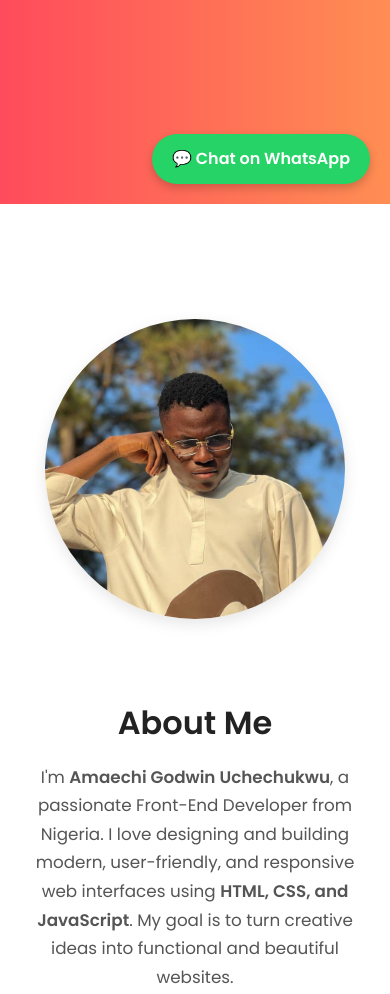
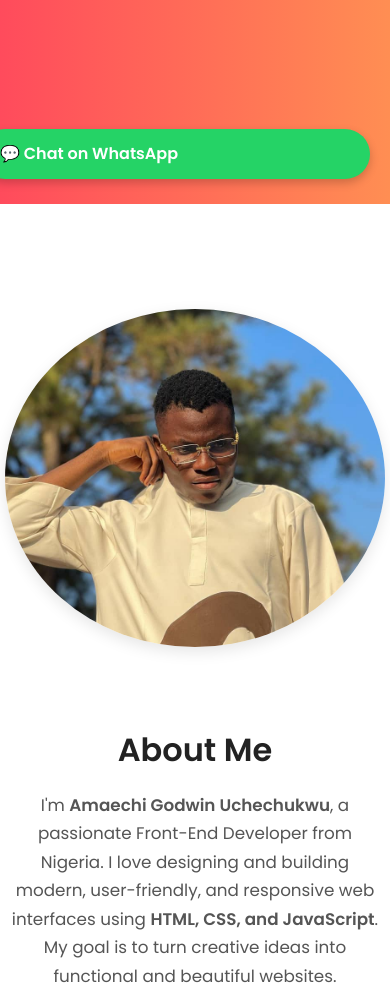
Before and after one commit to Uchech73864/Godwin.A, a plain HTML site: page index.html in a window 390 px wide. Shown: the part 640-1634 px from the top of the page. Drawn offline with Linux system fonts and the light colour scheme.

Commit message:
Add responsive CSS for mobile devices

```diff
--- a/style.css
+++ b/style.css
@@ -28,7 +28,7 @@ header {
 .container {
     width: 90%;
     max-width: 1200px;
-    margin: auto;
+    margin: 0 auto;
     display: flex;
     align-items: center;
     justify-content: space-between;
@@ -125,8 +125,8 @@ header {
 }
 
 .about-image img {
-    width: 300px;
-    height: 300px;
+    width: 100%;
+    height: auto;
     object-fit: cover;
     border-radius: 50%;
     box-shadow: 0 5px 15px rgba(0, 0, 0, 0.1);
@@ -152,7 +152,7 @@ header {
 
 /* Make About section responsive */
 
-@media (max-width: 768px) {
+@media (max-width: 600px) {
     .about-container {
         flex-direction: column;
         text-align: center;
@@ -633,3 +633,30 @@ body.dark-mode footer {
         transform: scale(1);
     }
 }
+
+
+/* Smartphones */
+
+@media (max-width: 600px) {
+    .header,
+    .nav-menu {
+        flex-direction: column;
+        /* stack items vertically */
+        text-align: center;
+    }
+    .container {
+        width: 100%;
+        padding: 5px;
+    }
+    h1,
+    h2,
+    h3 {
+        font-size: 5vw;
+        /* font scales with screen */
+    }
+    .button,
+    a {
+        width: 100%;
+        margin: 5px 0;
+    }
+}
```
Also changed, not shown: index.html (+0 -1 lines).
